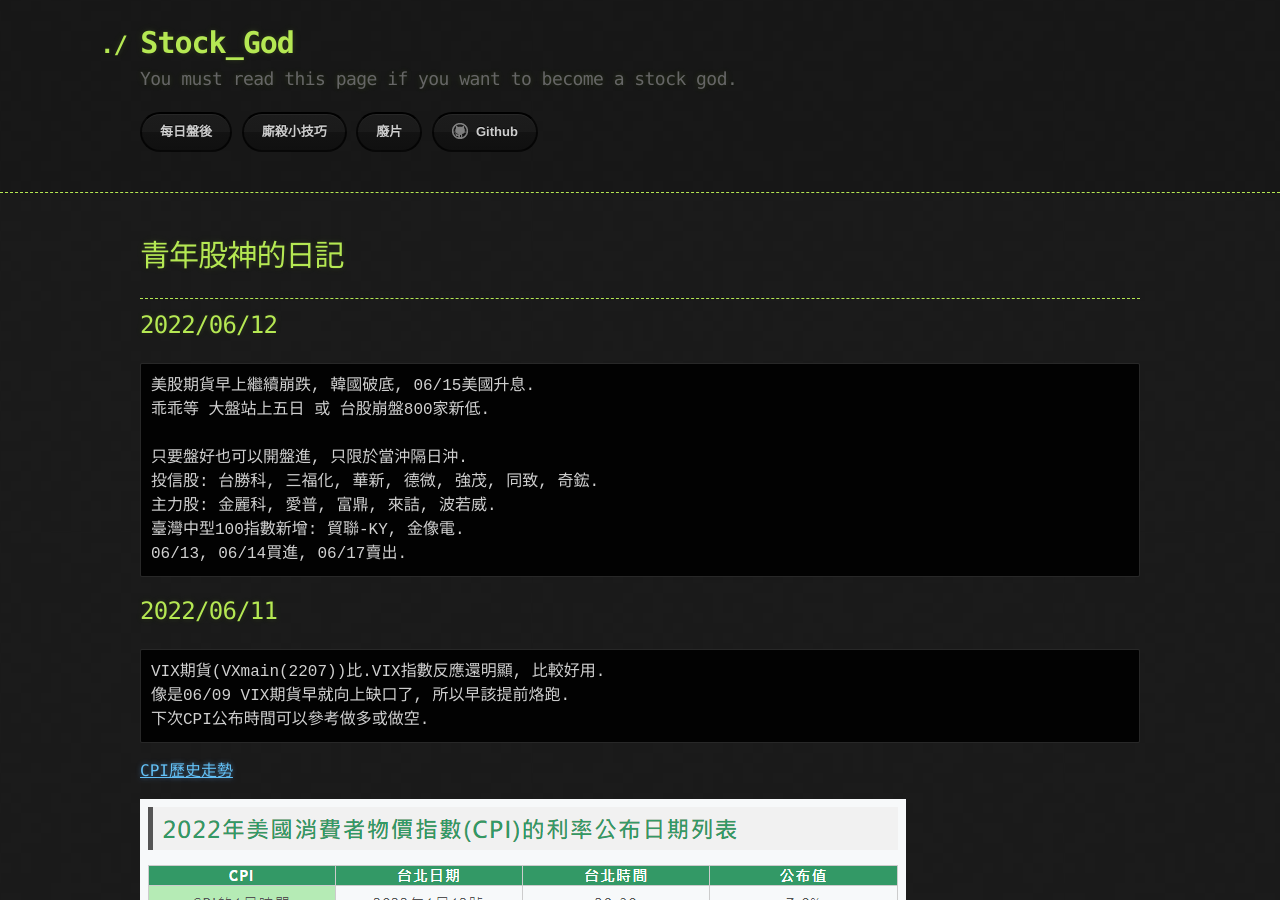
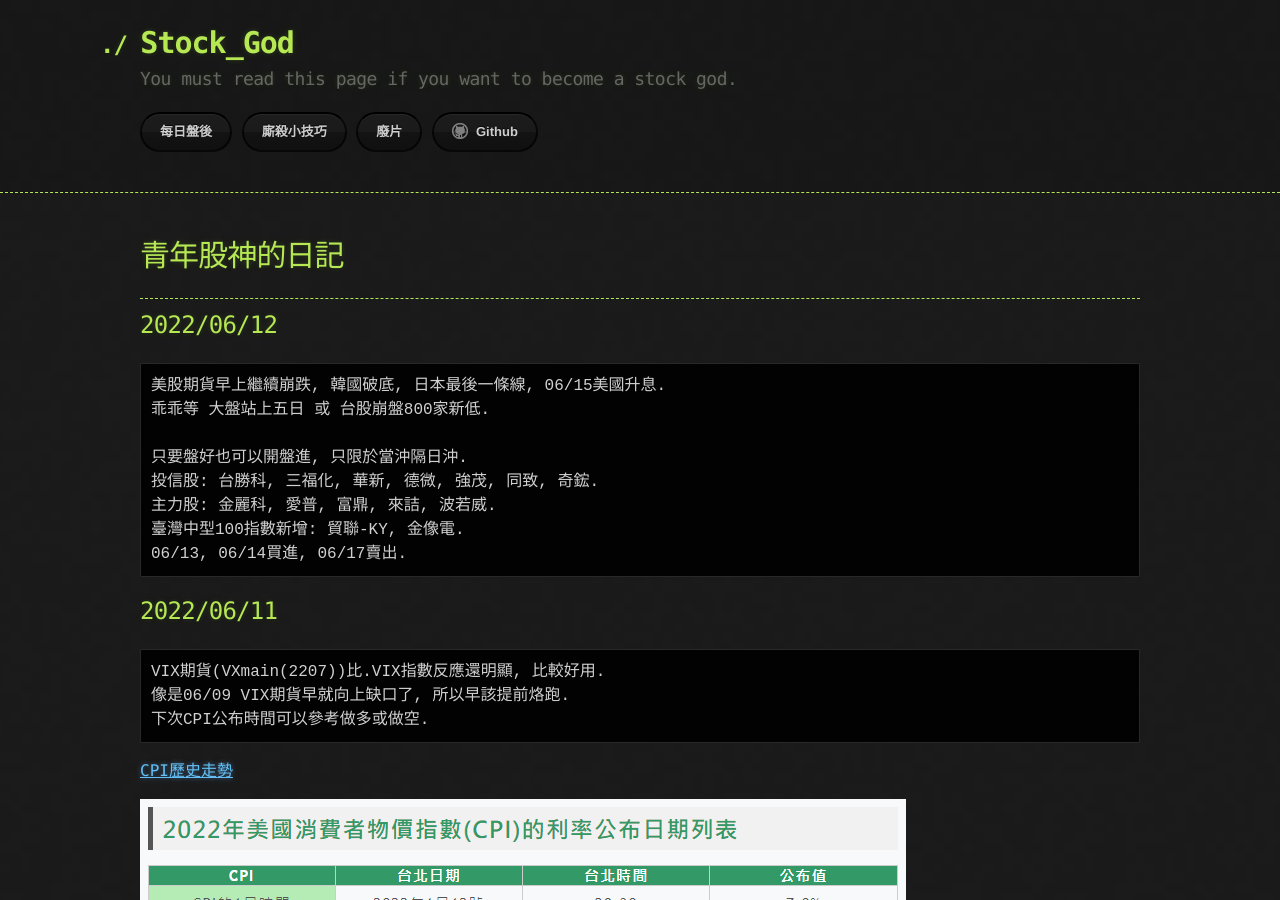
Before and after one commit to lepg5487/Stock_God, a Jekyll site: the page built from index.md, in a window 1280 px wide and 900 px high. Built offline with Jekyll 4.4.1, drawn with Linux system fonts in a browser that asks for light colours; our own code applies the rules of GitHub Pages for plain Markdown files.

Commit message:
Update index.md

````diff
--- a/index.md
+++ b/index.md
@@ -8,7 +8,7 @@ layout: testlayouts
 
 ## 2022/06/12
 ```
-美股期貨早上繼續崩跌, 韓國破底, 06/15美國升息.
+美股期貨早上繼續崩跌, 韓國破底, 日本最後一條線, 06/15美國升息.
 乖乖等 大盤站上五日 或 台股崩盤800家新低.
 
 只要盤好也可以開盤進, 只限於當沖隔日沖.
````
